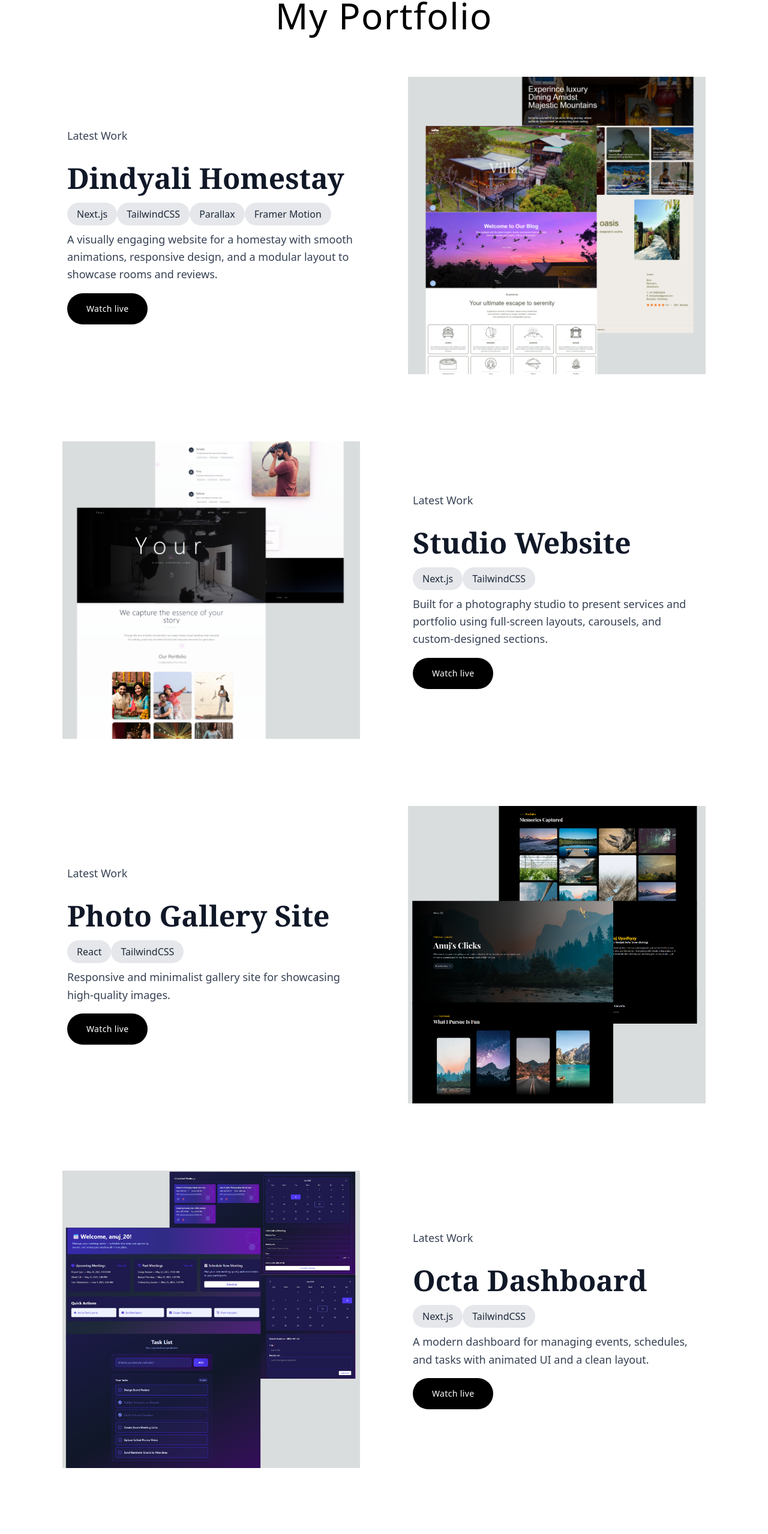
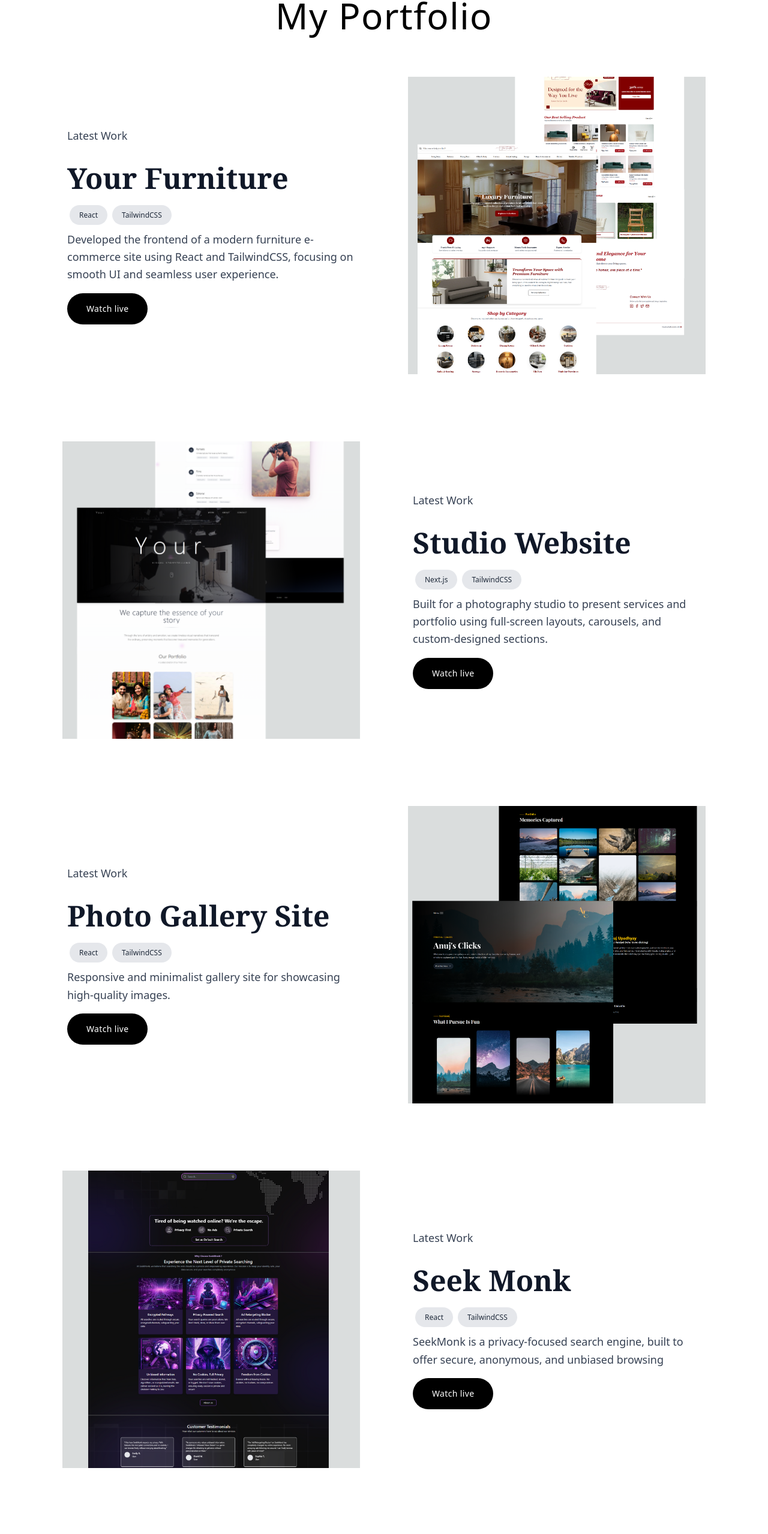
Before and after one commit to Anuj9675/main-portfolio, a Next.js app: page / in a window 1280 px wide. Shown: the part 2372-4930 px from the top of the page at 60% size. Built offline with nearby package versions, Linux system fonts and the light colour scheme.

Commit message:
added new projects

```diff
--- a/src/components/portfolio-section.tsx
+++ b/src/components/portfolio-section.tsx
@@ -16,12 +16,12 @@ type Project = {
 const portfolioItems: Project[] = [
   {
     id: "1",
-    title: "Dindyali Homestay",
-    imageUrl: "/assets/Dindyali.png",
-    link: "https://dindyali.vercel.app/",
-    skills: ["Next.js", "TailwindCSS", "Parallax", "Framer Motion"],
+    title: "Your Furniture",
+    imageUrl: "/assets/Furniture.png",
+    link: "https://yourfurniture.vercel.app/",
+    skills: ["React", "TailwindCSS"],
     description:
-      "A visually engaging website for a homestay with smooth animations, responsive design, and a modular layout to showcase rooms and reviews.",
+      "Developed the frontend of a modern furniture e-commerce site using React and TailwindCSS, focusing on smooth UI and seamless user experience.",
   },
   {
     id: "2",
@@ -43,21 +43,21 @@ const portfolioItems: Project[] = [
   },
   {
     id: "4",
-    title: "Octa Dashboard",
-    imageUrl: "/assets/Octa-tan.png",
-    link: "https://octa-ten.vercel.app/",
-    skills: ["Next.js", "TailwindCSS"],
+    title: "Seek Monk",
+    imageUrl: "/assets/Seekmonk.png",
+    link: "https://www.seekmonk.com",
+    skills: ["React", "TailwindCSS"],
     description:
-      "A modern dashboard for managing events, schedules, and tasks with animated UI and a clean layout.",
+      "SeekMonk is a privacy-focused search engine, built to offer secure, anonymous, and unbiased browsing",
   },
   {
     id: "5",
-    title: "Portfolio",
-    imageUrl: "/assets/sanskar.png",
-    link: "https://jain-sanskar.vercel.app/",
-    skills: ["Next.js", "TailwindCSS"],
+    title: "Dindyali Homestay",
+    imageUrl: "/assets/Dindyali.png",
+    link: "https://dindyali.vercel.app/",
+    skills: ["Next.js", "TailwindCSS", "Parallax", "Framer Motion"],
     description:
-      "A modern portfolio website showcasing my friend's work, skills, and projects with a clean and interactive design.",
+      "A visually engaging website for a homestay with smooth animations, responsive design, and a modular layout to showcase rooms and reviews.",
   },
 ];
 
@@ -116,7 +116,7 @@ export default function PortfolioSection() {
                   {item.skills.map((skill, idx) => (
                     <span
                       key={idx}
-                      className="bg-gray-200 text-gray-800 text-base px-4 py-2 rounded-full "
+                      className=" bg-gray-200  text-gray-800 text-xs px-2 sm:px-4  py-1 sm:py-2 m-1 rounded-full  "
                     >
                       {skill}
                     </span>
```
Also changed, not shown: public/assets/Furniture.png (added), public/assets/Seekmonk.png.
